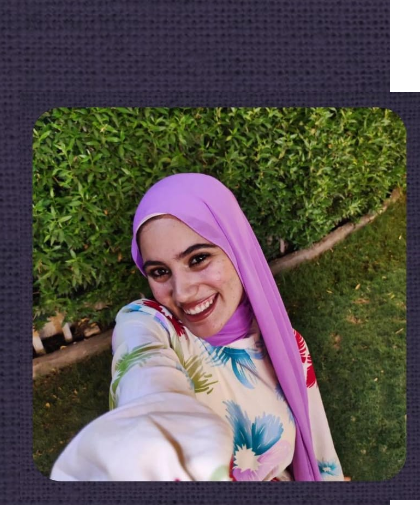
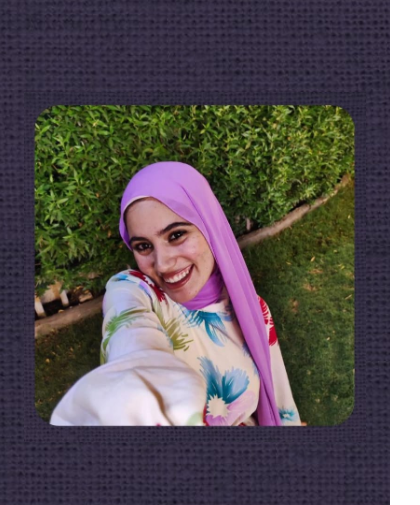
Before and after one commit to IsRaaAbdelhaq/portfolio-WebTask, a plain HTML site: page index.html in a window 390 px wide. Shown: the part 605-1110 px from the top of the page, 420 px wide, since content can reach past the window. Drawn offline with nearby package versions, Linux system fonts and the light colour scheme.

Commit message:
Update style.css to handle responsive

```diff
--- a/CSS/style.css
+++ b/CSS/style.css
@@ -61,9 +61,22 @@ section {
     background-attachment: fixed;
 }
 
-.imgg{
+.imgg {
     margin-top: 100px;
     transition: 0.7s ease;
+    width: 400px;
+    height: 400px;
+    display: flex;
+    justify-content: center;
+    align-items: center;
+    overflow: hidden;
+
+}
+
+.imgg img {
+    width: 100%;
+    height: 100%;
+    object-fit: contain; /* Use 'cover' if you want it to fill the area */
 }
 
 .imgg:hover{
@@ -258,6 +271,19 @@ section {
     .navigation a{
         padding-left: 10px;
     }
+    .imgg {
+    margin-top: 100px;
+    transition: 0.7s ease;
+    width: 350px;
+    height: 350px;
+    display: flex;
+    justify-content: center;
+    align-items: center;
+    overflow: hidden;
+    }
+    .imgg:hover{
+    transform: scale(1);
+    }
     .title{
         font-size: 1.8em;
     }
```
